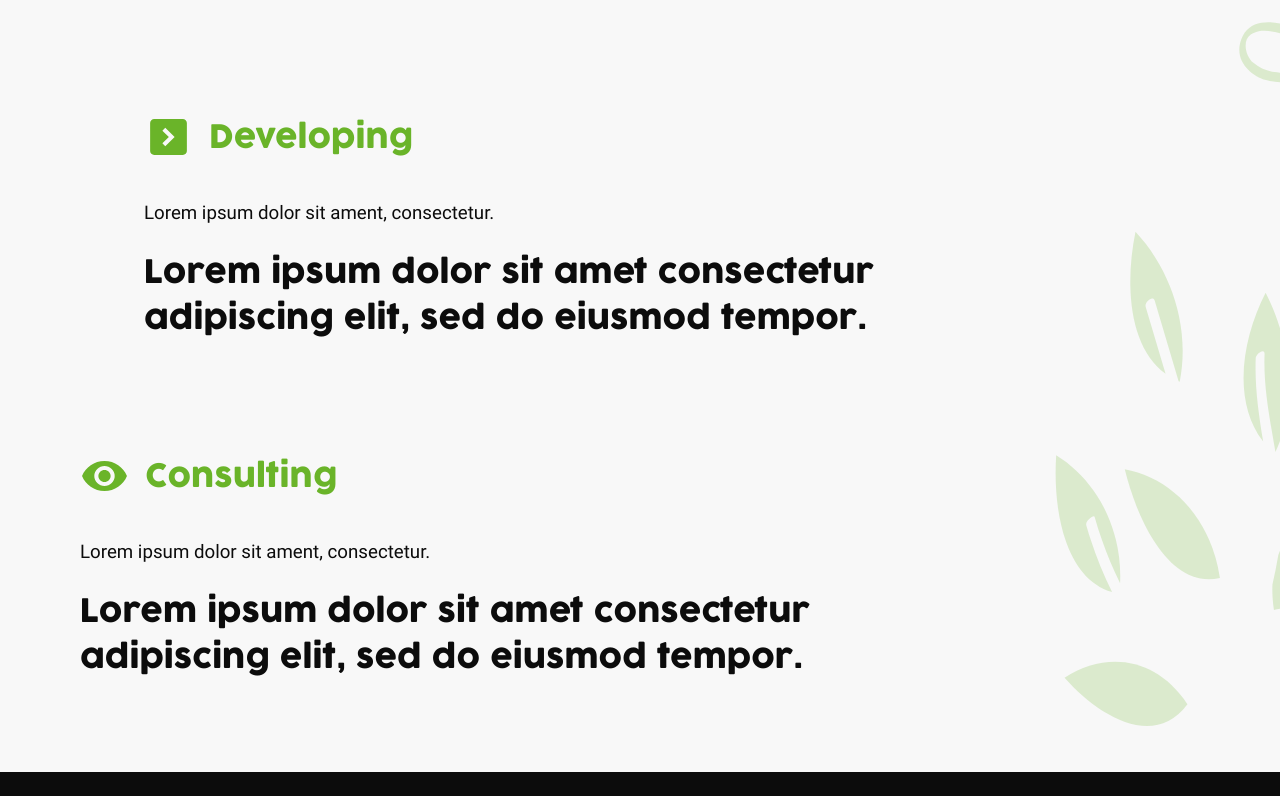
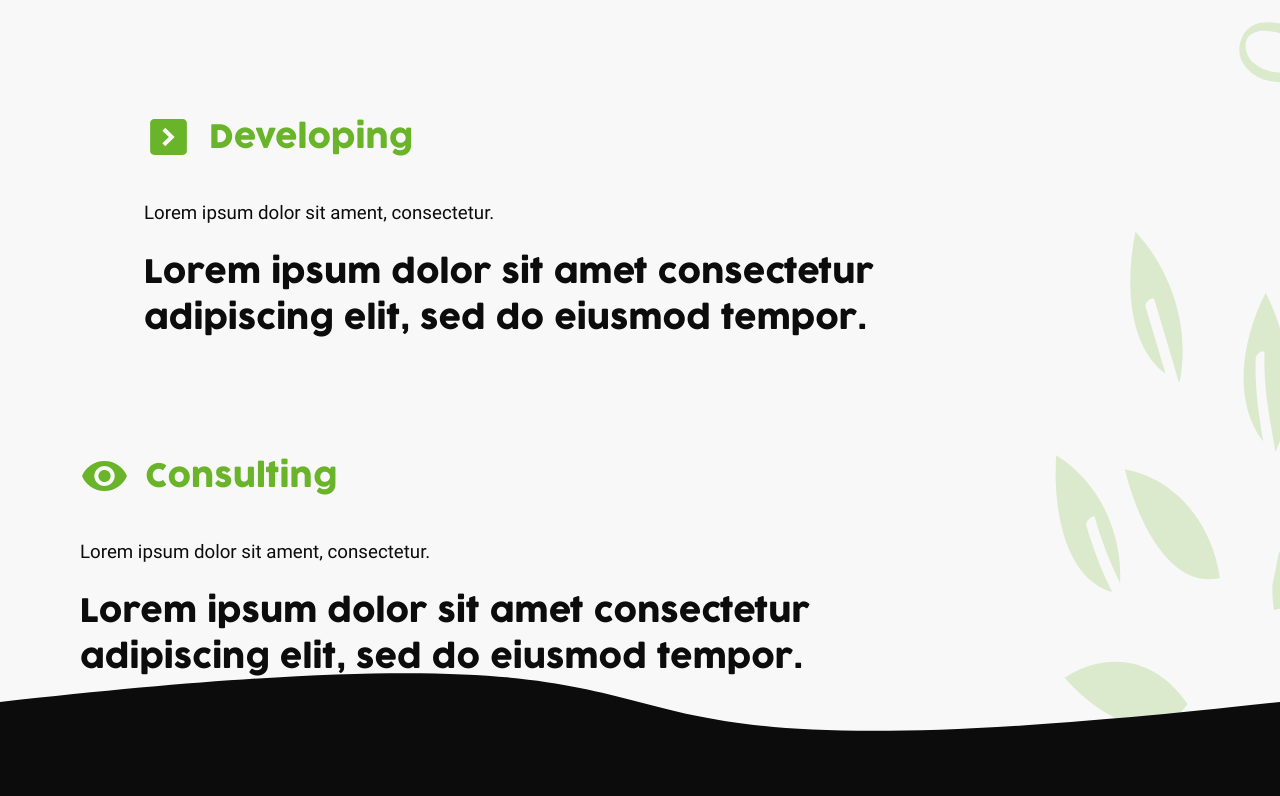
Before and after one commit to wanabana-io/quetzalcoatl, a React (Create React App) app: page / in a window 1280 px wide. Shown: the part 2001-2797 px from the top of the page. Built offline with nearby package versions, Linux system fonts and the light colour scheme; no server answers.

Commit message:
[Fixxed] wavey. Fixed compatibility issues in styles with other components.

```diff
--- a/src/shared/Wavey/wavey.jsx
+++ b/src/shared/Wavey/wavey.jsx
@@ -29,10 +29,11 @@ const Wavey = ({ reverseWavey }) => {
 
 	const { path, classContainer, classWavey } = data
 
-	const viewSize = width < 1000 ? "0 0 500 500" : "0 0 500 200"
+	const viewSize = width < 1000 ? "0 0 500 250" : "0 0 500 150"
 
 	return(
 		<div className="wavey">
+			<div className="wavey__relative">
 			<div className={`wavey-container ${ classContainer }`}>
 				<svg viewBox={ viewSize } preserveAspectRatio="none" className="wavey-sizes">
 					<path d={ path }
@@ -40,6 +41,7 @@ const Wavey = ({ reverseWavey }) => {
 					>
 					</path>
 				</svg>
+			</div>
 			</div>
 		</div>
 	)
--- a/src/shared/Wavey/waveyData.js
+++ b/src/shared/Wavey/waveyData.js
@@ -2,11 +2,11 @@ export const waveyData = {
     waveyAbout: {
         classContainer: "wavey-container-right",
         classWavey: "wavey-right",
-        path:"M0.00,92.27 C304.00,8.32 216.30,192.39 500.00,109.03 L500.00,0.00 L0.00,0.00 Z"
+        path:"M0.00,49.98 C349.20,-49.98 150.00,150.00 500.00,49.98 L500.00,150.00 L0.00,150.00 Z"
     },
     waveyServices: {
         classContainer: "wavey-container-left",
         classWavey: "wavey-left",
-        path: "M0.00,92.27 C216.83,192.92 304.30,8.39 500.00,109.03 L500.00,0.00 L0.00,0.00 Z"
+        path: "M0.00,49.98 C150.00,150.00 349.20,-49.98 500.00,49.98 L500.00,150.00 L0.00,150.00 Z"
     }
 }
```
